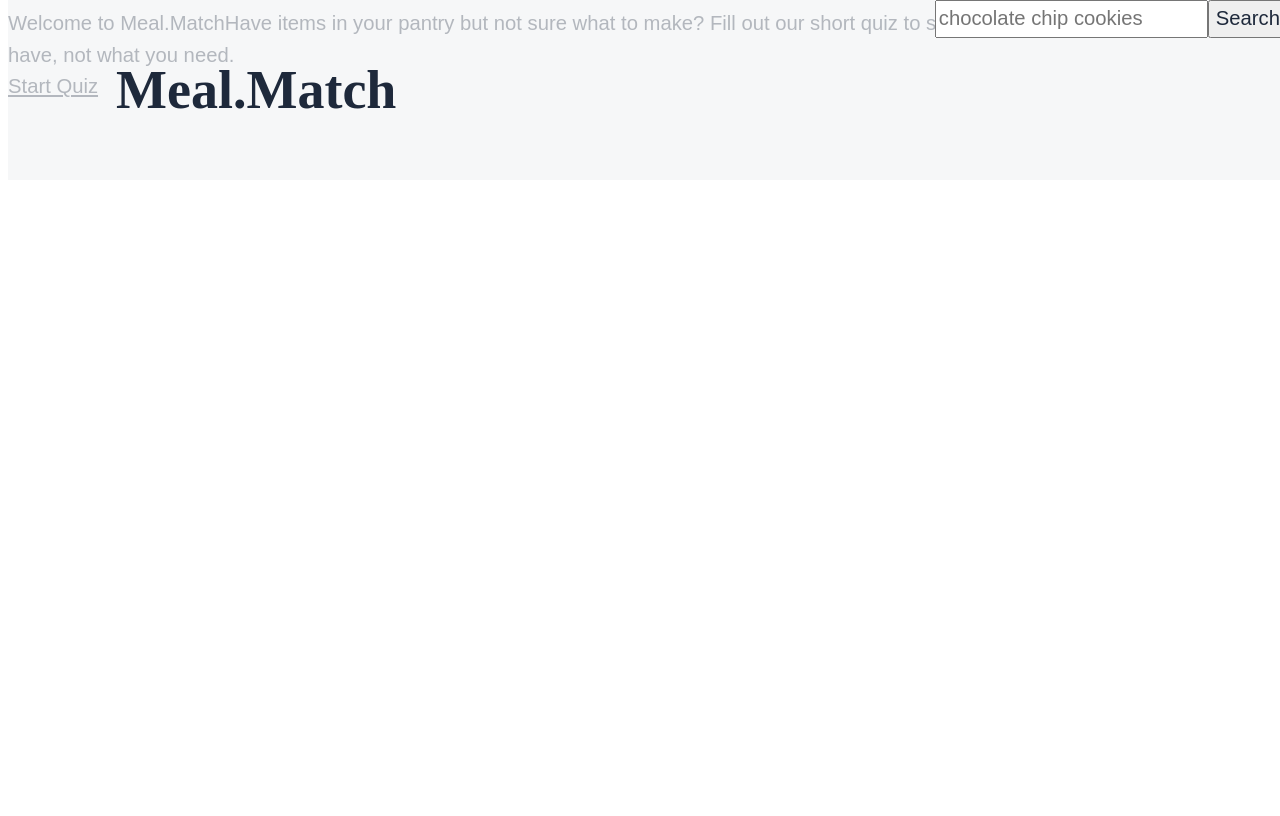
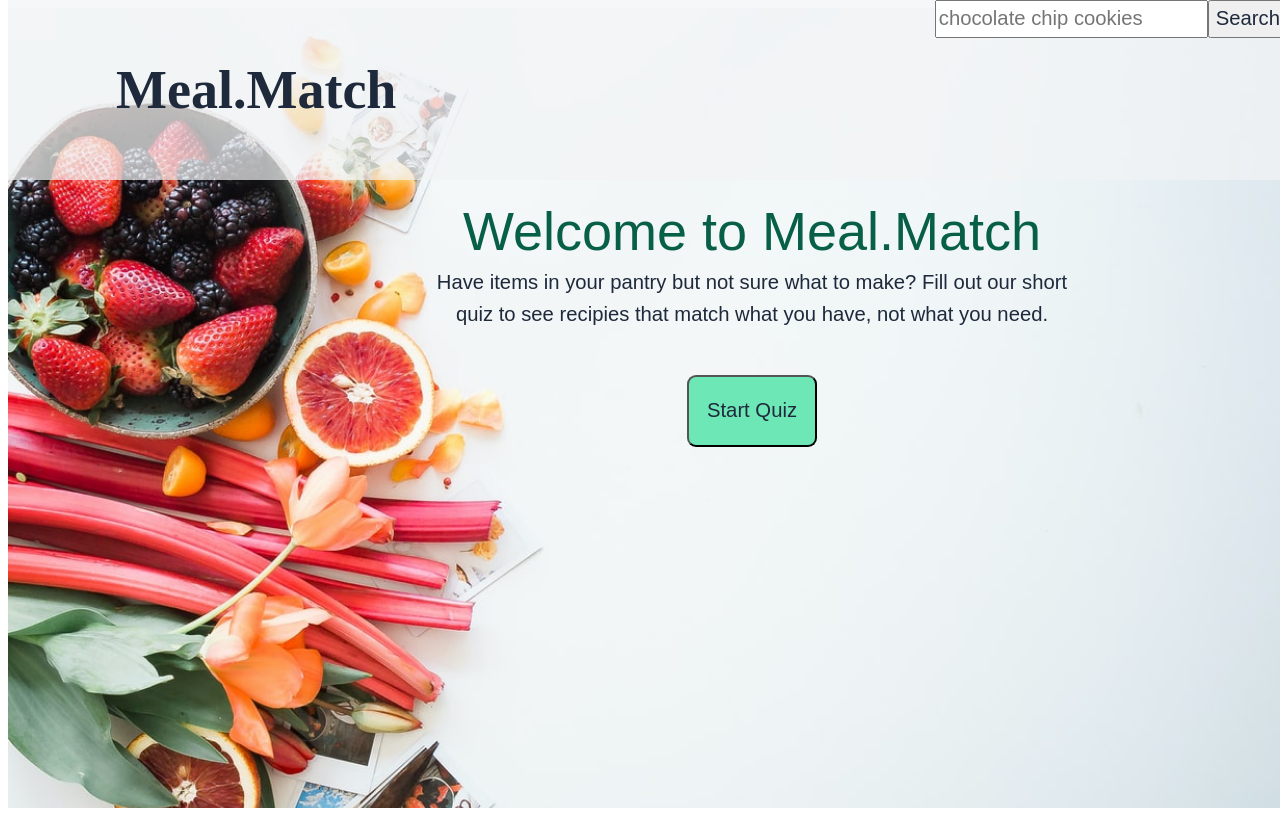
Before and after one commit to ogbanana/nextmealdotmatch, a Next.js app: page / in a window 1280 px wide. Built offline with nearby package versions, Linux system fonts and the light colour scheme.

Commit message:
honme page be looking

```diff
--- a/components/Nav.tsx
+++ b/components/Nav.tsx
@@ -1,5 +1,6 @@
 import Link from 'next/link'
 import Image from 'next/image'
+
 import { FC, useState } from 'react'
 
 import RecipeSearchBar from './RecipeSearchBar'
--- a/pages/index.tsx
+++ b/pages/index.tsx
@@ -12,23 +12,17 @@ const Home: FC = () => {
         <title>MealDotMatch Next</title>
       </Head>
       <Nav />
-      <div className="w-screen h-screen flex justify-end items-center bg-homepage-full bg-no-repeat bg-cover">
-        <div className="w-6/12 flex pr-48 flex-col">
-          <span className="flex text-center justify-center text-5xl mb-2 text-green-500 bold">
-            Welcome to Meal.Match
-          </span>
-          <span className="text-center mb-20 text-lg">
+      <div id="homePageContainer">
+        <div id="homePageTextBox">
+          <span id="homePageTitle">Welcome to Meal.Match</span>
+          <span id="homePageDescription">
             Have items in your pantry but not sure what to make? Fill out our short quiz to see
             recipies that match what you have, not what you need.
           </span>
-          <div className="flex flex-col md:flex-row items-center">
-            <div className="flex flex-col w-full justify-center items-center">
-              <Link href="/quiz" passHref>
-                <a className="bg-green-300 p-4 mt-2 rounded-lg w-30 drop-shadow-lg text-center">
-                  Start Quiz
-                </a>
-              </Link>
-            </div>
+          <div id="homePageButtonContainer">
+            <Link href="/quiz" passHref>
+              <button className="homePageButton">Start Quiz</button>
+            </Link>
           </div>
         </div>
       </div>
--- a/styles/homePage.css
+++ b/styles/homePage.css
@@ -0,0 +1,23 @@
+#homePageContainer {
+  @apply w-screen h-screen flex justify-center items-center bg-homepage-full bg-no-repeat bg-cover lg:justify-end lg:items-center;
+}
+
+#homePageTextBox {
+  @apply h-4/6 p-10 bg-white bg-opacity-80 lg:mt-28 lg:w-6/12 flex lg:pr-48 flex-col lg:bg-transparent;
+}
+
+#homePageTitle {
+  @apply flex text-center justify-center text-3xl lg:text-5xl mb-2 text-green-800;
+}
+
+#homePageDescription {
+  @apply text-center mb-10 text-lg;
+}
+
+#homePageButtonContainer {
+  @apply flex flex-col items-center justify-center md:flex-row;
+}
+
+.homePageButton {
+  @apply bg-green-300 p-4 rounded-lg drop-shadow-lg;
+}
--- a/styles/nav.css
+++ b/styles/nav.css
@@ -1,5 +1,5 @@
 #navContainer {
-  @apply w-screen flex flex-col justify-between border-b absolute top-0 z-50 bg-opacity-70 bg-gray-100 md:flex-row;
+  @apply w-screen flex flex-col justify-between border-b absolute top-0 z-50 lg:bg-opacity-70 bg-gray-100 md:flex-row;
 }
 
 #menuContainer {
```
